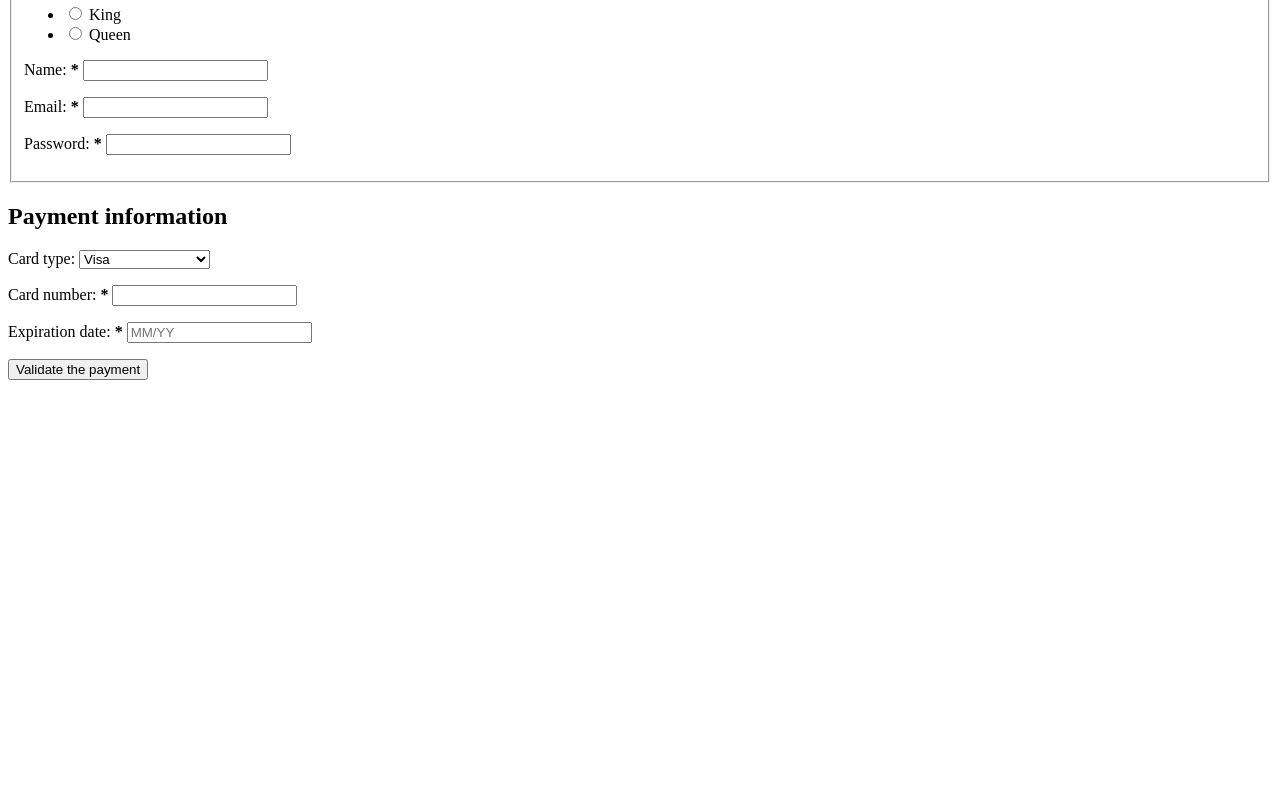
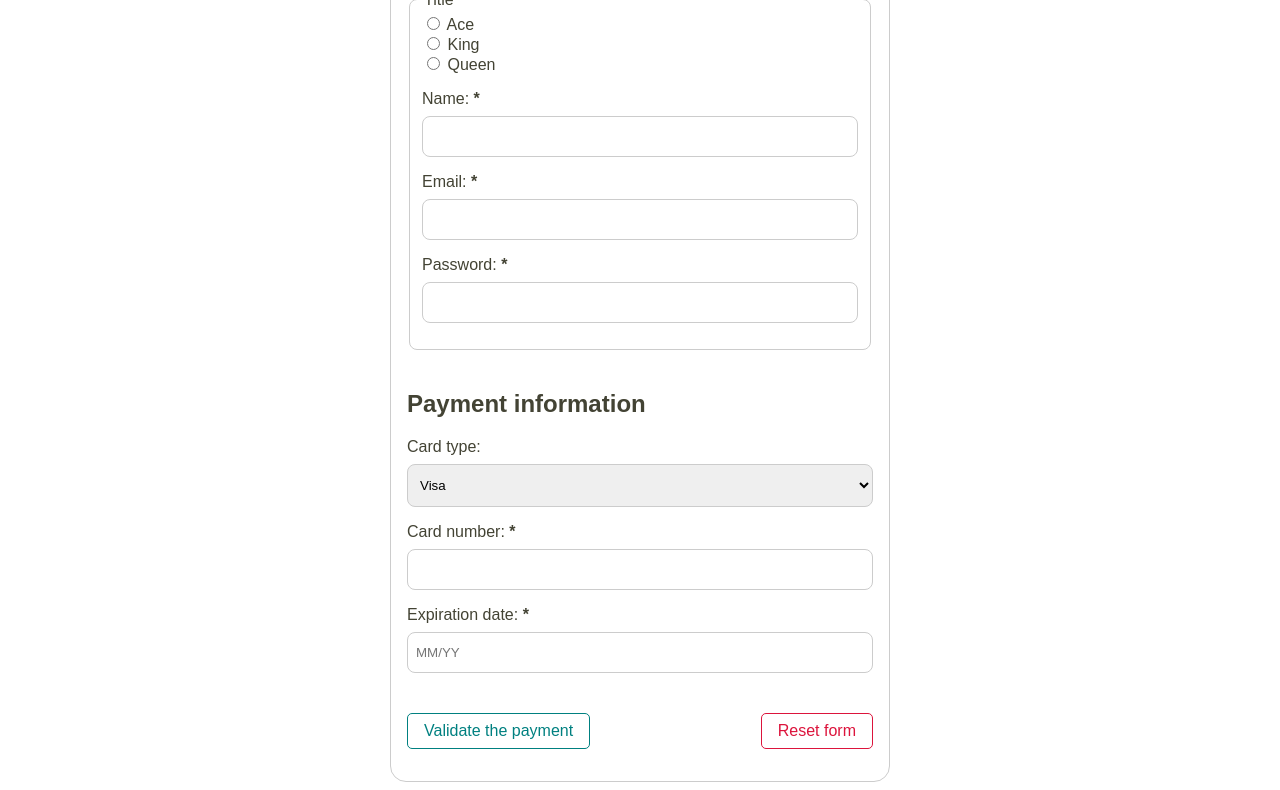
Before and after one commit to osSidd/Forms, a website: page public/index.html in a window 1280 px wide. Shown: the part 220-1010 px from the top of the page. Before the commit the page ends 800 px from the top, so only its background shows below. Drawn offline with Linux system fonts and the light colour scheme.

Commit message:
added sass

```diff
--- /dev/null
+++ b/package.json
@@ -0,0 +1,5 @@
+{
+    "scripts": {
+        "sass": "sass --watch src/sass:public/stylesheet"
+    }
+}
--- a/index.html
+++ b/public/index.html
@@ -3,6 +3,7 @@
 <head>
     <meta charset="UTF-8">
     <meta name="viewport" content="width=device-width, initial-scale=1.0">
+    <link rel="stylesheet" href="./stylesheet/styles.css">
     <title>Document</title>
 </head>
 <body>
@@ -22,15 +23,15 @@
                 <legend>Title</legend>
                 <ul>
                     <li>
-                        <input type="radio" name="ace" id="ace" value="A">
+                        <input type="radio" name="radio" id="ace" value="A">
                         <label for="ace">Ace</label>
                     </li>
                     <li>
-                        <input type="radio" name="king" id="king" value="K">
+                        <input type="radio" name="radio" id="king" value="K">
                         <label for="king">King</label>
                     </li>
                     <li>
-                        <input type="radio" name="queen" id="queen" value="Q">
+                        <input type="radio" name="radio" id="queen" value="Q">
                         <label for="queen">Queen</label>
                     </li>
                 </ul>
@@ -90,6 +91,7 @@
         <section>
             <p>
                 <button type="submit">Validate the payment</button>
+                <button type="reset">Reset form</button>
             </p>
         </section>
     </form>
--- /dev/null
+++ b/src/partials/_base.scss
@@ -0,0 +1,32 @@
+$font-stack: Arial;
+$primary-color: #434334;
+$border-color:#ccc;
+
+*{
+    box-sizing: border-box;
+}
+
+body{
+    font-family: $font-stack;
+    color:$primary-color;
+}
+
+@mixin border($borderColor: $border-color){
+    border: 1px solid $borderColor;
+}
+
+button{
+    background-color: #fff;
+    @include border($borderColor: teal);
+    font-size: 1rem;
+    font-weight: 500;
+    color:teal;
+    display: inline-block;
+    padding: 8px 16px;
+    border-radius: 5px;
+    transition:all 0.25s linear;
+    &:hover{
+        background-color: teal;
+        color:white;
+    }
+}
--- /dev/null
+++ b/src/sass/styles.scss
@@ -0,0 +1,62 @@
+@import '../partials/base';
+form{
+    width:500px;
+    margin:auto;
+    border:1px solid $border-color;
+    border-radius: 1em;
+    padding:1em;
+
+    input[type="text"], input[type="password"], input[type="email"], input[type="tel"], select{
+        width: 100%;
+        padding:12px 8px;
+        border-radius: 8px;
+        @include border;
+        outline:none;
+
+    }
+}
+
+fieldset{
+    @include border;
+    border-radius: 8px;
+
+    ul{
+        list-style-type: none;
+        padding:0;
+        margin:0;
+    }
+}
+
+p{
+    label{
+        display:block;
+        margin-bottom: 8px;
+    }
+}
+
+h1{
+    color:#379;
+    font-weight:900;
+
+}
+
+section{
+    margin-top: 2.5rem;
+}
+
+section:last-child{
+    p:last-child{
+        display: flex;
+        justify-content: space-between;
+        align-items: center;
+
+        button+button{
+            @include border(crimson);
+            color:crimson;
+            &:hover{
+                color:white;
+                background-color: crimson;
+            }
+        }
+    }
+}
--- /dev/null
+++ b/style.css
@@ -0,0 +1,23 @@
+/*
+Errno::ENOENT: No such file or directory @ rb_sysopen - /src/sass/styles.scss
+
+Backtrace:
+C:/Ruby32-x64/lib/ruby/gems/3.2.0/gems/sass-3.7.4/lib/sass/plugin/compiler.rb:454:in `read'
+C:/Ruby32-x64/lib/ruby/gems/3.2.0/gems/sass-3.7.4/lib/sass/plugin/compiler.rb:454:in `update_stylesheet'
+C:/Ruby32-x64/lib/ruby/gems/3.2.0/gems/sass-3.7.4/lib/sass/plugin/compiler.rb:215:in `block in update_stylesheets'
+C:/Ruby32-x64/lib/ruby/gems/3.2.0/gems/sass-3.7.4/lib/sass/plugin/compiler.rb:209:in `each'
+C:/Ruby32-x64/lib/ruby/gems/3.2.0/gems/sass-3.7.4/lib/sass/plugin/compiler.rb:209:in `update_stylesheets'
+C:/Ruby32-x64/lib/ruby/gems/3.2.0/gems/sass-3.7.4/lib/sass/plugin/compiler.rb:294:in `watch'
+C:/Ruby32-x64/lib/ruby/gems/3.2.0/gems/sass-3.7.4/lib/sass/plugin.rb:109:in `method_missing'
+C:/Ruby32-x64/lib/ruby/gems/3.2.0/gems/sass-3.7.4/lib/sass/exec/sass_scss.rb:358:in `watch_or_update'
+C:/Ruby32-x64/lib/ruby/gems/3.2.0/gems/sass-3.7.4/lib/sass/exec/sass_scss.rb:51:in `process_result'
+C:/Ruby32-x64/lib/ruby/gems/3.2.0/gems/sass-3.7.4/lib/sass/exec/base.rb:50:in `parse'
+C:/Ruby32-x64/lib/ruby/gems/3.2.0/gems/sass-3.7.4/lib/sass/exec/base.rb:18:in `parse!'
+C:/Ruby32-x64/lib/ruby/gems/3.2.0/gems/sass-3.7.4/bin/sass:13:in `<top (required)>'
+C:/Ruby32-x64/bin/sass:32:in `load'
+C:/Ruby32-x64/bin/sass:32:in `<main>'
+*/
+body:before {
+  white-space: pre;
+  font-family: monospace;
+  content: "Errno::ENOENT: No such file or directory @ rb_sysopen - /src/sass/styles.scss"; }
```
Also changed, not shown: public/stylesheet/styles.css (added), 1 other file.
